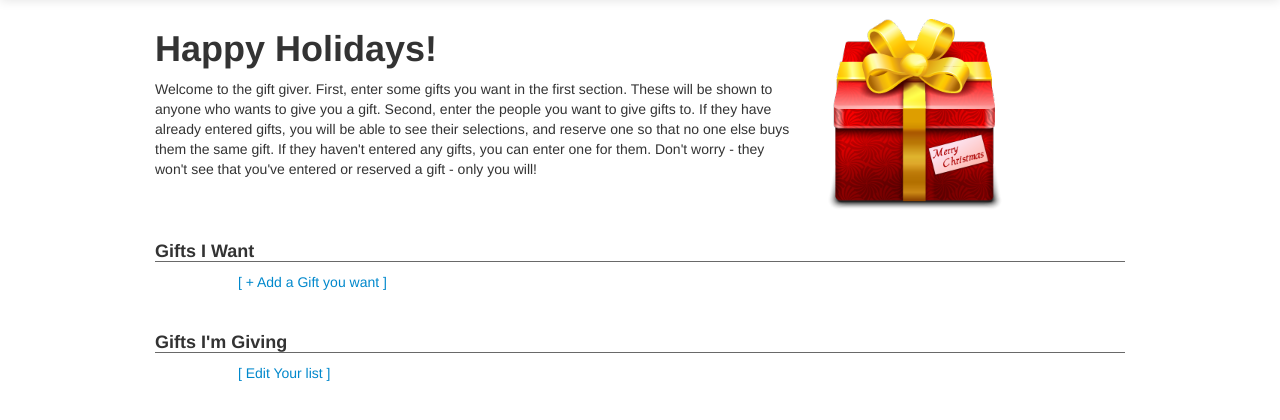
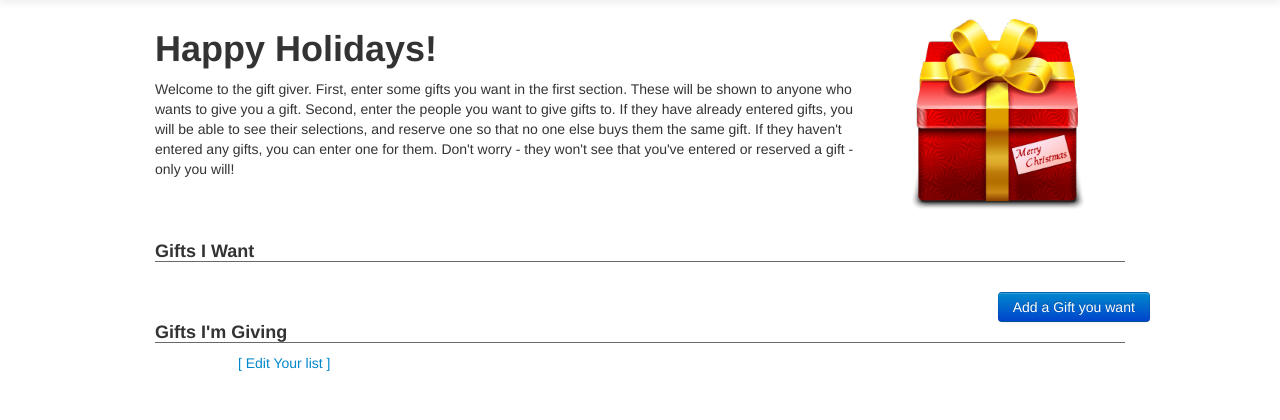
Before and after one commit to thechild/giftlist2, a Django app: template templates/user_home.html in a window 1280 px wide. Shown: the part 41-461 px from the top of the page. Run offline with Django 3.2, Linux system fonts and the light colour scheme; the template is opened without the code that fills it, so the values that code supplies are empty; some libraries are stand-ins or nearby versions.

Commit message:
New div version of my gifts

```diff
--- a/templates/user_home.html
+++ b/templates/user_home.html
@@ -2,18 +2,47 @@
 {% block content %}
 
 <div class="row-fluid">
-    <div class="span8">
+    <div class="span9">
         <h1>Happy Holidays!</h1>
         <p>Welcome to the gift giver.  First, enter some gifts you want in the first section. These will be shown to anyone who wants to give you a gift.  Second, enter the people you want to give gifts to.  If they have already entered gifts, you will be able to see their selections, and reserve one so that no one else buys them the same gift.  If they haven't entered any gifts, you can enter one for them.  Don't worry - they won't see that you've entered or reserved a gift - only you will!</p>
     </div>
-    <div class="span4">
+    <div class="span3 pull-right">
         <img src="{{STATIC_URL}}img/gift.png">
     </div>
 </div>
 <br>
 <div class="row-fluid">
     <h4 class="underline">Gifts I Want</h4>
-    {% for gift in gifts %}
+    <div class="span11 offset1">
+        {% for gift in gifts %}
+        <div class="row-fluid">
+            <div class="span4">
+                {% if gift.url %}<a href="{{ gift.url }}">{{ gift.title }}</a>{% else %}{{ gift.title }}{% endif %}
+            </div>
+            <div class="span4">{{gift.description}}</div>
+            <div class="span2">{{gift.price}}</div>
+            <div class="span2">
+                <div class="btn-group pull-right">
+                    <a class="btn dropdown-toggle btn-small" data-toggle="dropdown" href="#">
+                        Modify
+                        <span class="caret"></span>
+                    </a>
+                    <ul class="dropdown-menu">
+                        <li><a tabindex="-1" href="#">Edit</a></li>
+                        <li><a href="{% url Gifts.views.remove_gift gift.pk %}">Remove</a></li>
+                    </ul>
+                </div>
+            </div>
+        </div>
+        {% endfor %}
+        <br>
+        <div class="row-fluid">
+            <div class="span4 offset8">
+                <a class="btn btn-primary pull-right" href="{% url Gifts.views.add_gift %}">Add a Gift you want</a>
+            </div>
+        </div>
+    </div>
+{% comment %}
     <div class="row-fluid">
         <div class="span5 offset1">
             <p>{{ gift.title }}</p>
@@ -29,6 +58,7 @@
         </div>
         <div class="span6"></div>
     </div>
+    {% endcomment %}
     <br>
     <h4 class="underline">Gifts I'm Giving</h4>
     {% for p, g in people_gifts.items %}
```
